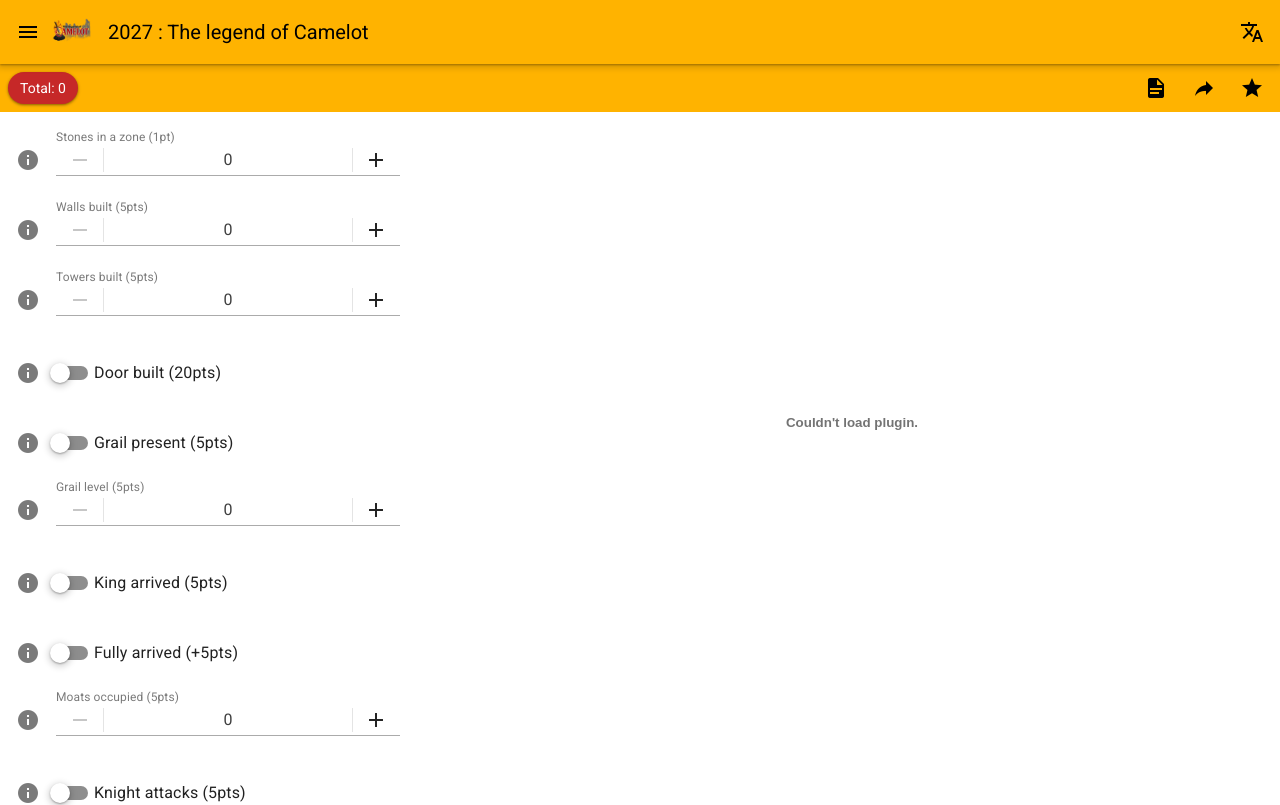
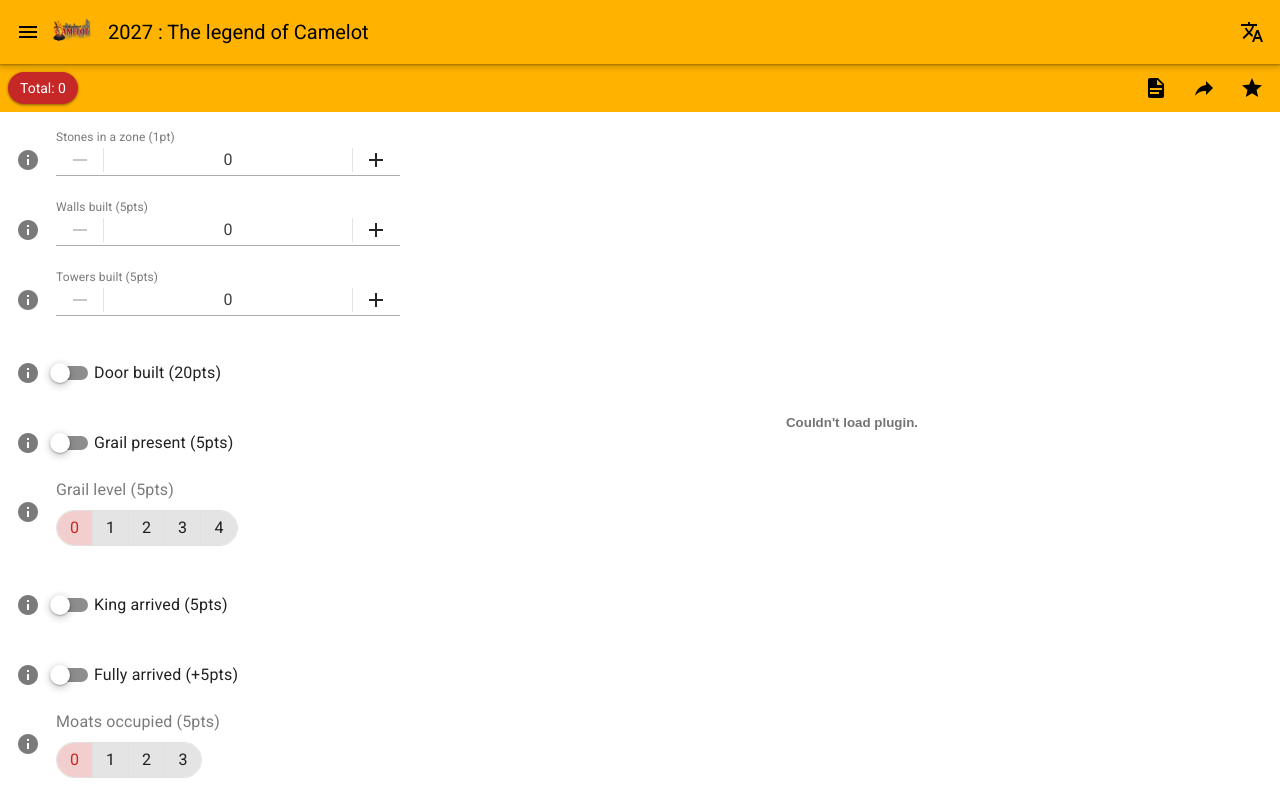
Before and after one commit to ARIG-Robotique/calculette, a Vue app: page /#/2027 in a window 1280 px wide. Shown: the top 805 px of the page. Built offline with nearby package versions, Linux system fonts and the light colour scheme.

Commit message:
ui: Change Grail level and Moats

```diff
--- /dev/null
+++ b/src/components/InputRadio.vue
@@ -0,0 +1,46 @@
+<template>
+  <v-input
+    class="mb-6"
+    hide-details
+    role="group"
+    :aria-label="label"
+    :prepend-icon="help ? 'mdi-information' : void 0"
+    @click:prepend="snackbar.show(help!)"
+  >
+    <div class="d-flex flex-column align-start ga-2">
+      <v-label :text="label" />
+      <v-btn-toggle
+        v-model="value"
+        mandatory
+        divided
+        color="accent"
+        variant="tonal"
+        :aria-label="label"
+      >
+        <v-btn
+          v-for="option in max + 1"
+          :key="option - 1"
+          :value="option - 1"
+          min-width="36"
+          size="small"
+        >
+          {{ option - 1 }}
+        </v-btn>
+      </v-btn-toggle>
+    </div>
+  </v-input>
+</template>
+
+<script setup lang="ts">
+import { useAppCdrCtrl } from '@/providers/useAppCdr';
+
+const value = defineModel<number>({ required: true });
+
+defineProps<{
+  max: number;
+  label: string;
+  help?: string;
+}>();
+
+const { snackbar } = useAppCdrCtrl();
+</script>
--- a/src/main.ts
+++ b/src/main.ts
@@ -20,6 +20,8 @@ import {
     VEmptyState,
     VFooter,
     VIcon,
+    VInput,
+    VLabel,
     VList,
     VListItem,
     VMain,
@@ -55,6 +57,8 @@ const vuetify = createVuetify({
         VEmptyState,
         VFooter,
         VIcon,
+        VInput,
+        VLabel,
         VList,
         VListItem,
         VMain,
--- a/src/views/CdrPage2027.vue
+++ b/src/views/CdrPage2027.vue
@@ -47,7 +47,7 @@
             :label="t('action5')"
             :help="t('help5')"
           />
-          <InputNumber
+          <InputRadio
             v-model="form.grailLevel"
             :max="4"
             :label="t('action6')"
@@ -63,7 +63,7 @@
             :label="t('action8')"
             :help="t('help8')"
           />
-          <InputNumber
+          <InputRadio
             v-model="form.moat"
             :max="3"
             :label="t('action9')"
@@ -100,6 +100,7 @@ import ContestToolbar from '@/components/ContestToolbar.vue';
 import EmbedPdf from '@/components/EmbedPdf.vue';
 import InputCheckbox from '@/components/InputCheckbox.vue';
 import InputNumber from '@/components/InputNumber.vue';
+import InputRadio from '@/components/InputRadio.vue';
 import { Data2027, Messages2027 } from '@/data/Data2027';
 import { useCdrData } from '@/providers/useCdrData';
 import { watch } from 'vue';
```
